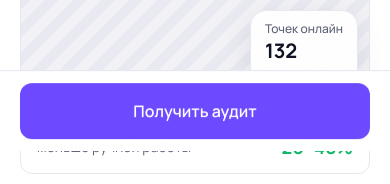
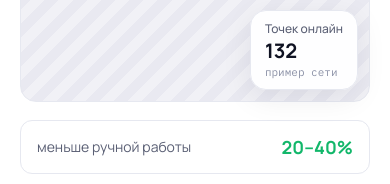
Before and after one commit to phillfeel/franch_landing, a Next.js app: page / in a window 390 px wide. Shown: the part 782-966 px from the top of the page. Built offline with nearby package versions, Linux system fonts and the light colour scheme; no server answers.

Commit message:
Убери мобильную sticky-кнопку CTA внизу экрана
Co-Authored-By: Claude Opus 5.5 <noreply@anthropic.com>

```diff
--- a/app/globals.css
+++ b/app/globals.css
@@ -421,15 +421,6 @@ button, input, select { font-family: inherit; }
 .footer__bottom a { color: var(--text-3); }
 .footer__bottom a:hover { color: var(--text); }
 
-/* Мобильная sticky-кнопка */
-.mobile-cta {
-  display: none; position: fixed; left: 0; right: 0; bottom: 0; z-index: 40;
-  background: rgba(255, 255, 255, .96); backdrop-filter: blur(12px); -webkit-backdrop-filter: blur(12px);
-  border-top: 1px solid var(--border); padding: 12px 20px calc(12px + env(safe-area-inset-bottom));
-  transform: translateY(110%); transition: transform .25s ease;
-}
-.mobile-cta.is-visible { transform: none; }
-
 /* ---------- Планшет ---------- */
 @media (max-width: 1100px) {
   .case { grid-template-columns: 1fr; gap: 32px; }
@@ -609,12 +600,10 @@ button, input, select { font-family: inherit; }
   .form-note { font-size: 13px; line-height: 18px; }
   .form-card--thanks { padding: 28px 20px; }
 
-  .footer { margin-top: 0; padding-bottom: 80px; }
+  .footer { margin-top: 0; }
   .footer__grid { grid-template-columns: 1fr 1fr; gap: 32px 20px; padding-top: 40px; padding-bottom: 32px; }
   .footer__about { grid-column: 1 / -1; }
   .footer__bottom-inner { flex-direction: column; gap: 8px; font-size: 13px; }
-
-  .mobile-cta { display: block; }
 }
 
 @media (prefers-reduced-motion: reduce) {
--- a/app/page.tsx
+++ b/app/page.tsx
@@ -5,11 +5,10 @@ import {
 import { Icon } from "@/components/Icon";
 import { Slot } from "@/components/Slot";
 import { AuditForm } from "@/components/AuditForm";
-import { MobileCta } from "@/components/MobileCta";
 import { CaseSlider } from "@/components/CaseSlider";
 
 // Серверный компонент: вся разметка рендерится при сборке в статический HTML.
-// На клиенте гидратируются только форма (AuditForm), карусель кейса (CaseSlider) и мобильная sticky-кнопка (MobileCta).
+// На клиенте гидратируются только форма (AuditForm) и карусель кейса (CaseSlider).
 
 function Logo() {
   return (
@@ -432,8 +431,6 @@ export default function Home() {
           </div>
         </div>
       </footer>
-
-      <MobileCta label="Получить аудит" />
     </>
   );
 }
--- a/components/MobileCta.tsx
+++ /dev/null
@@ -1,35 +0,0 @@
-"use client";
-
-import { useEffect, useState } from "react";
-
-// Нижняя sticky-плашка на мобайле: появляется после первого экрана и прячется, когда видна форма.
-export function MobileCta({ label }: { label: string }) {
-  const [visible, setVisible] = useState(false);
-
-  useEffect(() => {
-    const form = document.getElementById("audit");
-    let formVisible = false;
-    const update = () => setVisible(window.scrollY > window.innerHeight * 0.8 && !formVisible);
-    const io = form
-      ? new IntersectionObserver(([e]) => {
-          formVisible = e.isIntersecting;
-          update();
-        })
-      : null;
-    if (form && io) io.observe(form);
-    window.addEventListener("scroll", update, { passive: true });
-    update();
-    return () => {
-      window.removeEventListener("scroll", update);
-      io?.disconnect();
-    };
-  }, []);
-
-  return (
-    <div className={`mobile-cta${visible ? " is-visible" : ""}`} aria-hidden={!visible}>
-      <a href="#audit" className="btn btn--primary btn--block" tabIndex={visible ? 0 : -1}>
-        {label}
-      </a>
-    </div>
-  );
-}
```
